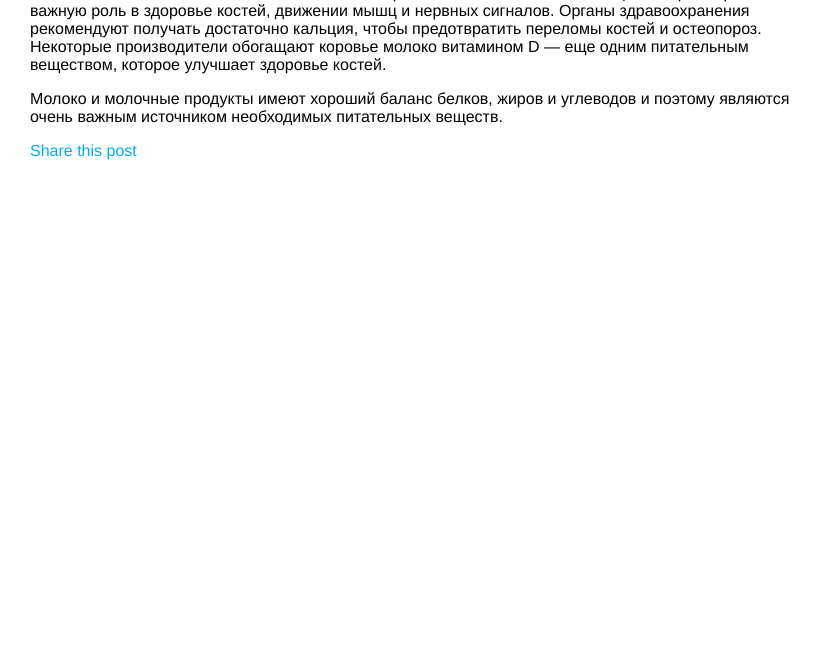
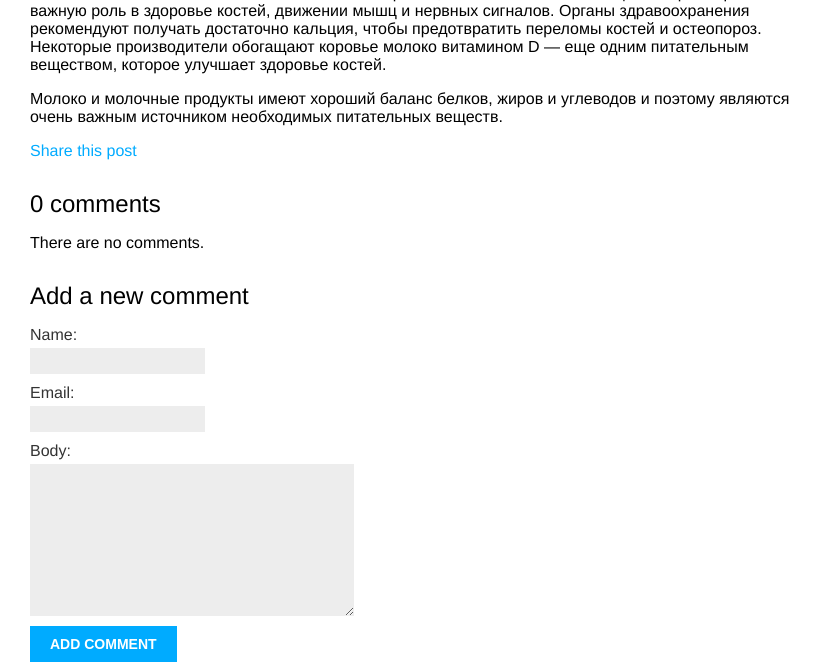
Before and after one commit to FominSM/project-blog, a Django app: a page that uses workproject/blog/templates/blog/post/detail.html in a window 1280 px wide. Shown: the part 140-812 px from the top of the page, without its empty margins (0-822 px from the left). Before the commit the page ends 300 px from the top, so only its background shows below. Run offline with Django 5.2, Linux system fonts and the light colour scheme; data comes from the database, SQL or seed files in the repository; both versions use the stored data as it was after the commit.

Commit message:
Завершена работа над добавлением функционала, позволяющего комментировать опубликованные посты - стр 130

```diff
--- a/workproject/blog/forms.py
+++ b/workproject/blog/forms.py
@@ -1,4 +1,5 @@
 from django import forms
+from .models import Comment
 
 
 class EmailPostForm(forms.Form):
@@ -6,3 +7,9 @@ class EmailPostForm(forms.Form):
     email = forms.EmailField()
     to = forms.EmailField()
     comments = forms.CharField(required=False, widget=forms.Textarea)
+
+
+class CommentForm(forms.ModelForm):
+    class Meta:
+        model = Comment
+        fields = ['name', 'email', 'body']
--- a/workproject/blog/models.py
+++ b/workproject/blog/models.py
@@ -44,3 +44,21 @@ class Post(models.Model):
                              self.publish.month,
                              self.publish.day,
                              self.slug])
+
+
+class Comment(models.Model):
+    post = models.ForeignKey(Post, on_delete=models.CASCADE, related_name='comments')
+    name = models.CharField(max_length=80)
+    email = models.EmailField()
+    body = models.TextField()
+    created = models.DateTimeField(auto_now_add=True)
+    updated = models.DateTimeField(auto_now=True)
+    active = models.BooleanField(default=True)
+
+    class Meta:
+        ordering = ['created']
+        indexes = [
+            models.Index(fields=['created']),]
+
+    def __str__(self):
+        return f'Comment by {self.name} on {self.post}'
--- a/workproject/blog/templates/blog/post/detail.html
+++ b/workproject/blog/templates/blog/post/detail.html
@@ -10,4 +10,22 @@
     <p>
         <a href="{% url 'blog:post_share' post.id %}">Share this post</a>
     </p>
+
+    {% with comments.count as total_comments %}
+        <h2>{{ total_comments }} comment{{ total_comments|pluralize }}</h2>
+    {% endwith %}
+
+    {% for comment in comments %}
+        <div class="comment">
+            <p class="info">
+                Comment {{ forloop.counter }} by {{ comment.name }}
+                {{ comment.created }}</p>
+            {{ comment.body|linebreaks }}
+        </div>
+    {% empty %}
+        <p>There are no comments.</p>
+    {% endfor %}
+
+    {% include "blog/post/includes/comment_form.html" %}
+
 {% endblock %}
--- /dev/null
+++ b/workproject/blog/templates/blog/post/includes/comment_form.html
@@ -0,0 +1,7 @@
+<!DOCTYPE html>
+<h2>Add a new comment</h2>
+<form action="{% url 'blog:post_comment' post.id %}" method="post">
+    {{ form.as_p }}
+    {% csrf_token %}
+    <p><input type="submit" value="Add comment"></p>
+</form>
--- a/workproject/blog/urls.py
+++ b/workproject/blog/urls.py
@@ -10,4 +10,5 @@ urlpatterns = [
     path('', views.PostListView.as_view(), name='post_list'),
     path('<int:year>/<int:month>/<int:day>/<slug:post>/', views.post_detail, name='post_detail'),
     path('<int:post_id>/share/', views.post_share, name='post_share'),
+    path('<int:post_id>/comment/', views.post_comment, name='post_comment'),
 ]
--- a/workproject/blog/views.py
+++ b/workproject/blog/views.py
@@ -1,9 +1,11 @@
-from .models import Post
+from .models import Post, Comment
 from django.shortcuts import render, get_object_or_404
 from django.core.paginator import Paginator, EmptyPage, PageNotAnInteger
 from django.views.generic import ListView
-from .forms import EmailPostForm
+from .forms import EmailPostForm, CommentForm
 from django.core.mail import send_mail
+from django.views.decorators.http import require_POST
+
 
 
 def post_list(request):
@@ -31,8 +33,11 @@ def post_detail(request, year, month, day, post):
                              publish__year=year,
                              publish__month=month,
                              publish__day=day)
-
-    return render(request, 'blog/post/detail.html', {'post': post})
+    # Список активных комментариев к этому посту
+    comments = post.comments.filter(active=True)
+    # Форма для комментирования пользователями
+    form = CommentForm()
+    return render(request, 'blog/post/detail.html', {'post': post,'comments': comments,'form': form})
 
 
 class PostListView(ListView):
@@ -66,3 +71,19 @@ def post_share(request, post_id):
     else:
         form = EmailPostForm()
     return render(request, 'blog/post/share.html', {'post': post,'form': form, 'sent': sent})
+
+
+@require_POST
+def post_comment(request, post_id):
+    post = get_object_or_404(Post, id=post_id, status=Post.Status.PUBLISHED)
+    comment = None
+    # Комментарий был отправлен
+    form = CommentForm(data=request.POST)
+    if form.is_valid():
+        # Создать объект класса Comment, не сохраняя его в базе данных
+        comment = form.save(commit=False) # Метод save() создает экземпляр модели, к которой форма привязана, и сохраняет его в базе данных. Если вызывать его, используя commit=False, то экземпляр модели создается, но не сохраняется в базе данных. Такой подход позволяет видоизменять объект перед его окончательным сохранением.
+        # Назначить пост комментарию
+        comment.post = post
+        # Сохранить комментарий в базе данных
+        comment.save()
+    return render(request, 'blog/post/comment.html', {'post': post,'form': form,'comment': comment})
```
Also changed, not shown: workproject/blog/admin.py (+8 -1 lines), workproject/blog/templates/blog/post/comment.html (added, +13 -0 lines), workproject/db.sqlite3.
